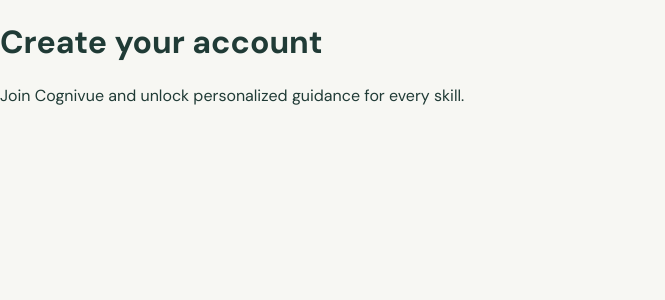
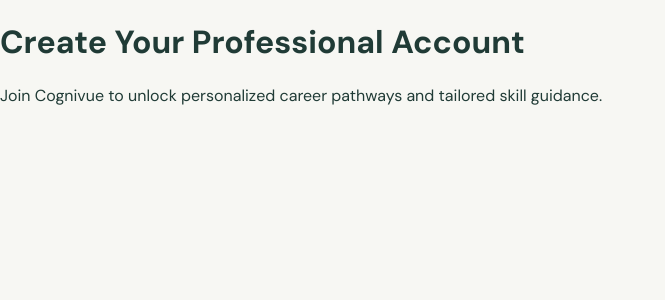
Before and after one commit to kokan09/Cognivue-AI, a React (Vite) app in the folder frontend/my-app/: page /sign-up in a window 1280 px wide. Shown: the top 300 px of the page, without its empty margins (0-665 px from the left). Built offline with nearby package versions, Linux system fonts and the light colour scheme; a web font is replaced by a local one.

Commit message:
Create authentication pages for sign in and sign up

```diff
--- a/frontend/my-app/src/pages/SignInPage.jsx
+++ b/frontend/my-app/src/pages/SignInPage.jsx
@@ -2,8 +2,8 @@
   return (
     <main className="auth-page">
       <div className="auth-card">
-        <h1>Welcome back</h1>
-        <p>Sign in to continue your personalized learning path.</p>
+        <h1>Login</h1>
+        <p>Access your Cognivue workspace with secure member credentials.</p>
       </div>
     </main>
   )
--- a/frontend/my-app/src/pages/SignUpPage.jsx
+++ b/frontend/my-app/src/pages/SignUpPage.jsx
@@ -2,8 +2,8 @@
   return (
     <main className="auth-page">
       <div className="auth-card">
-        <h1>Create your account</h1>
-        <p>Join Cognivue and unlock personalized guidance for every skill.</p>
+        <h1>Create Your Professional Account</h1>
+        <p>Join Cognivue to unlock personalized career pathways and tailored skill guidance.</p>
       </div>
     </main>
   )
```
